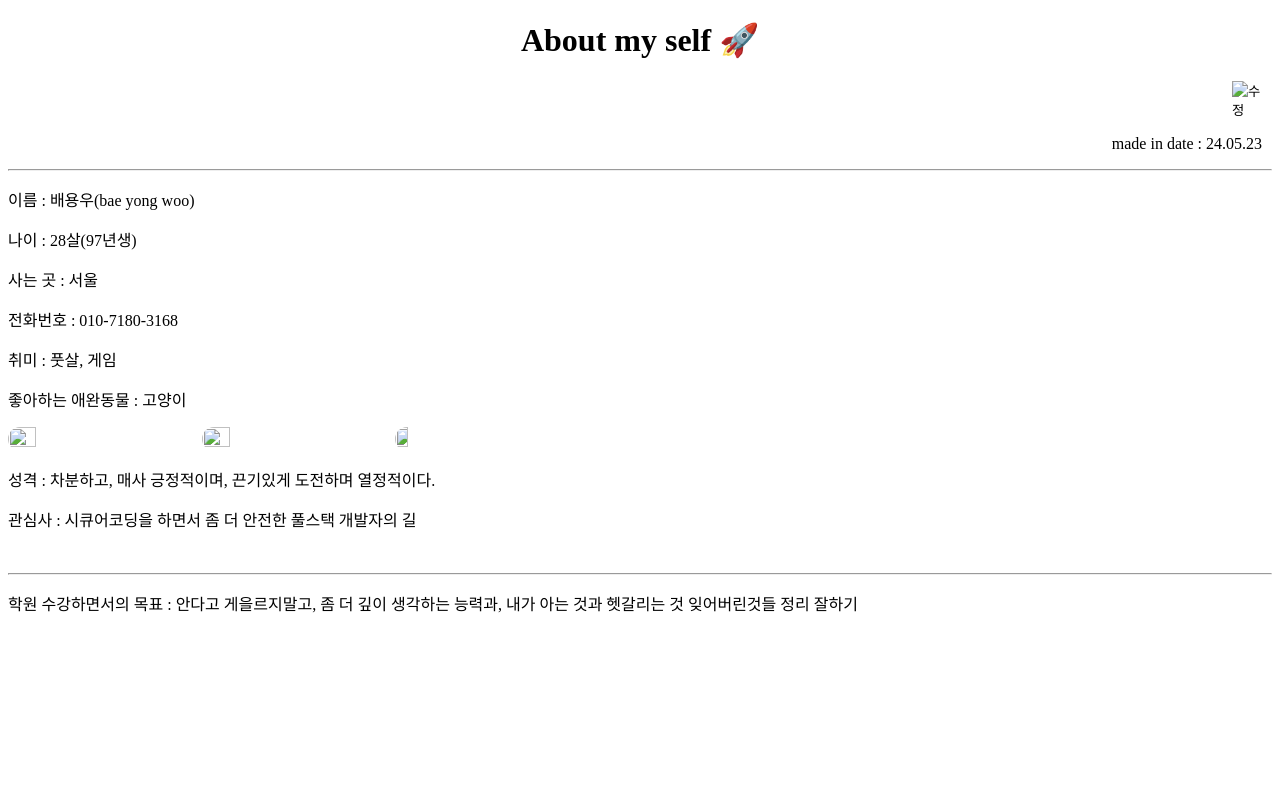
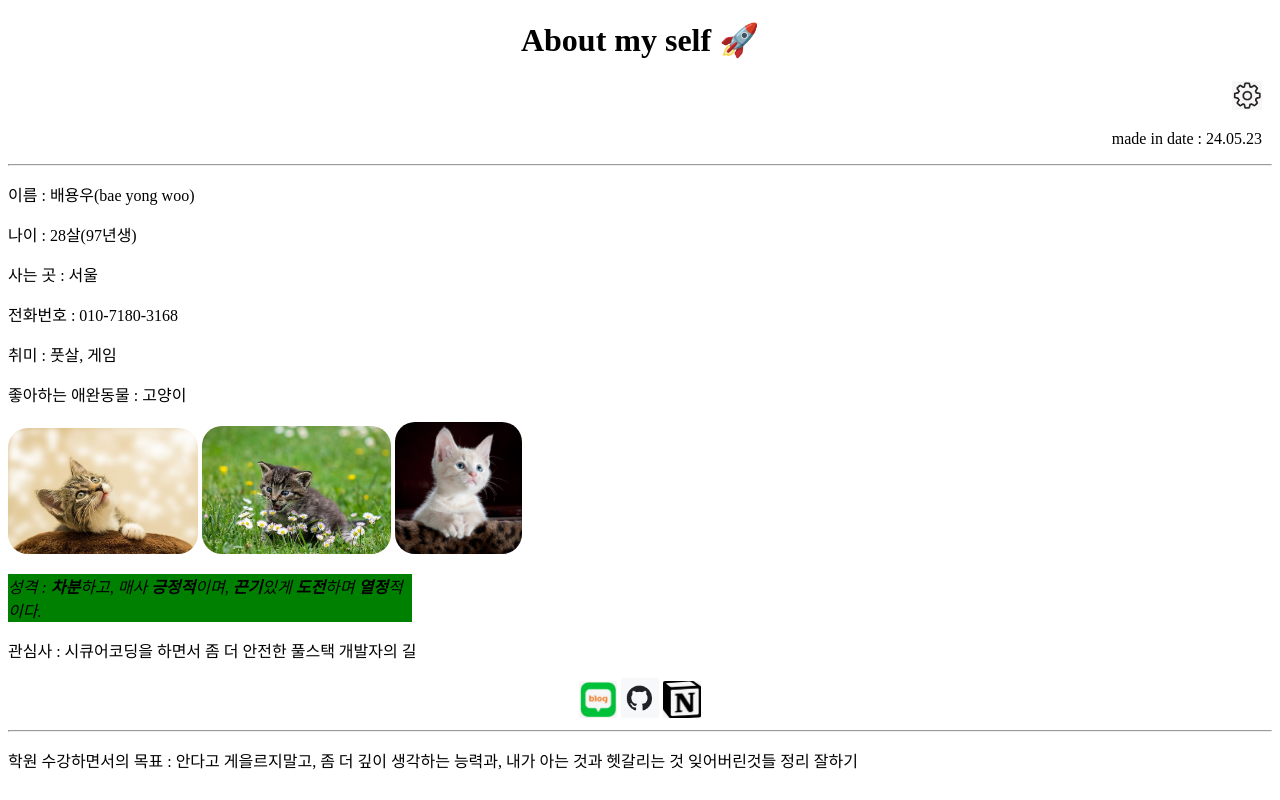
Before and after one commit to baeyongwoo/htmlAndCSS, a plain HTML site: page html_workspace/introduce.html in a window 1280 px wide. Drawn offline with Linux system fonts and the light colour scheme.

Commit message:
introduceMySelf style reply

```diff
--- a/html_workspace/introduce.html
+++ b/html_workspace/introduce.html
@@ -6,7 +6,12 @@
     <meta name="viewport" content="width=device-width, initial-scale=1.0">
     <title>MyIntroduceDocument</title>
 
-
+    <style>
+         #interesting {
+            font-style: italic;
+            background-color: green;
+            width: 32%;}
+    </style>
 </head>
 
 <body>
@@ -21,7 +26,7 @@
         <input type="hidden" name="personality" value="차분하고, 매사 긍정적이며, 끈기있게 도전하며 열정적이다.">
         <input type="hidden" name="interesting" value="시큐어코딩을 하면서 좀 더 안전한 풀스택 개발자의 길">
         <input type="hidden" name="goal" value="안다고 게을르지말고, 좀 더 깊이 생각하는 능력과, 내가 아는 것과 헷갈리는 것 잊어버린것들 정리 잘하기">
-        <input type="image" src="./images/setting.png" width="30px" value="수정" >
+        <input type="image" src="./Instagram/images/setting.png" width="30px" value="수정" >
     </form>
     <div style="text-align: right; margin-right: 10px;">
 
@@ -47,26 +52,26 @@
     <div>
         <p>좋아하는 애완동물 : 고양이</p>
         <div>
-            <img src="./images/cat01.jpg" alt="" width="15%" height="10%" style="border-radius: 20px;">
-            <img src="./images/cat02.jpg" alt="" width="15%" height="10%" style="border-radius: 20px;">
-            <img src="./images/cat03.jpg" alt="" width="10%" height="10%" style="border-radius: 20px;">
+            <img src="./Instagram/images/cat01.jpg" alt="" width="15%" height="10%" style="border-radius: 20px;">
+            <img src="./Instagram/images/cat02.jpg" alt="" width="15%" height="10%" style="border-radius: 20px;">
+            <img src="./Instagram/images/cat03.jpg" alt="" width="10%" height="10%" style="border-radius: 20px;">
 
         </div>
 
     </div>
-    <div>
-        <p>성격 : 차분하고, 매사 긍정적이며, 끈기있게 도전하며 열정적이다.</p>
+    <div id="interesting" >
+        <p>성격 : <strong>차분</strong>하고, 매사 <strong>긍정적</strong>이며, <strong>끈기</strong>있게 <strong>도전</strong>하며 <strong>열정</strong>적이다.</p>
     </div>
     <div>
         <p>관심사 : 시큐어코딩을 하면서 좀 더 안전한 풀스택 개발자의 길</p>
     </div>
 
     <div style="text-align: center;">
-        <a href="https://blog.naver.com/dyddn30612"><img src="./images/blogImage.png" alt="" width="3%"></a>
-        <a href="https://github.com/baeyongwoo?tab=repositories"><img src="./images/githubImage.png" alt=""
+        <a href="https://blog.naver.com/dyddn30612"><img src="./Instagram/images/blogImage.png" alt="" width="3%"></a>
+        <a href="https://github.com/baeyongwoo?tab=repositories"><img src="./Instagram/images/githubImage.png" alt=""
                 width="3%"></a>
         <a href="https://www.notion.so/baeyongwoo/sw-16161402757c4bce858b0d628735ec0c"><img
-                src="./images/notionImage.png" alt="" width="3%"></a>
+                src="./Instagram/images/notionImage.png" alt="" width="3%"></a>
     </div>
 
     <hr>
```
